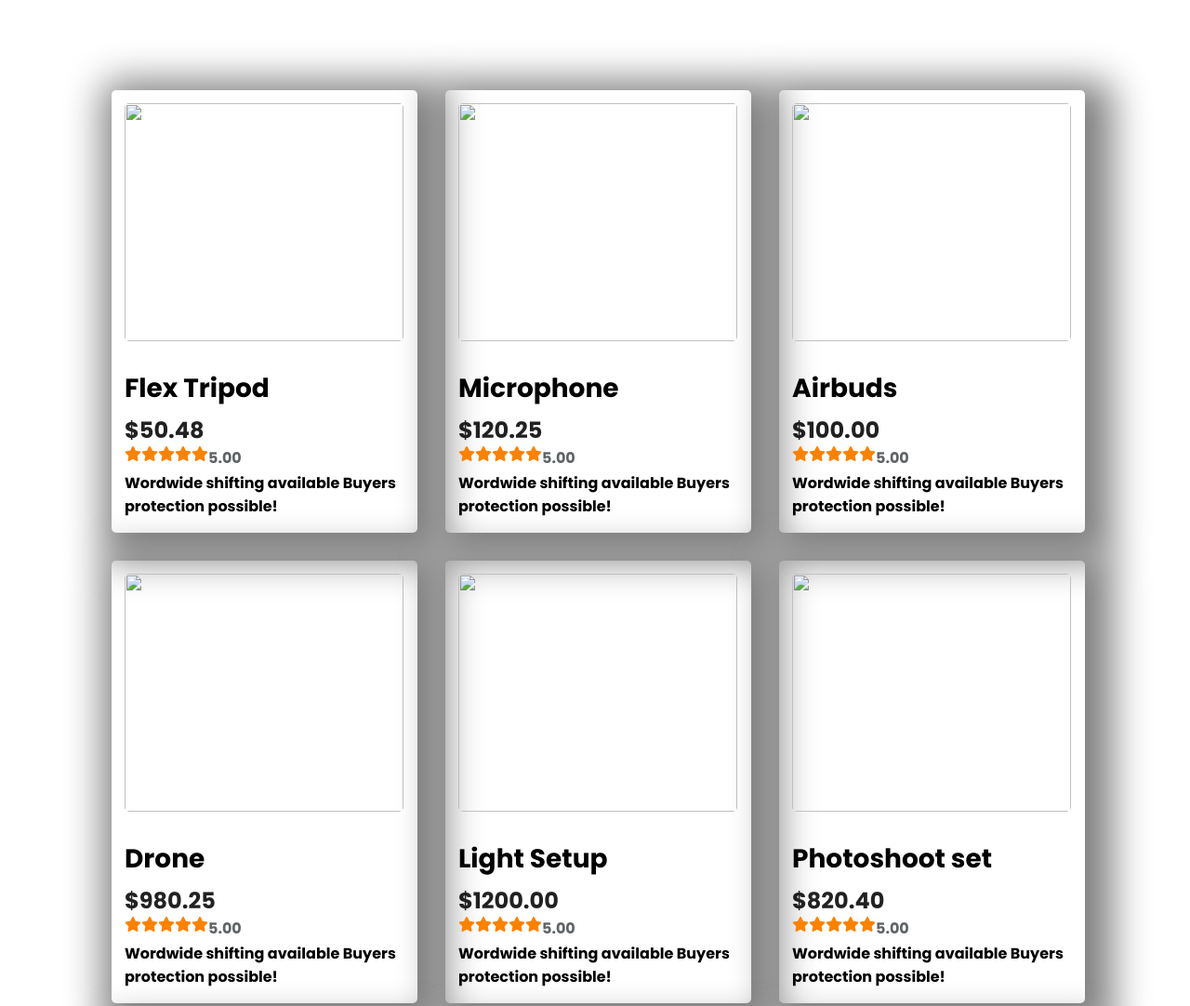
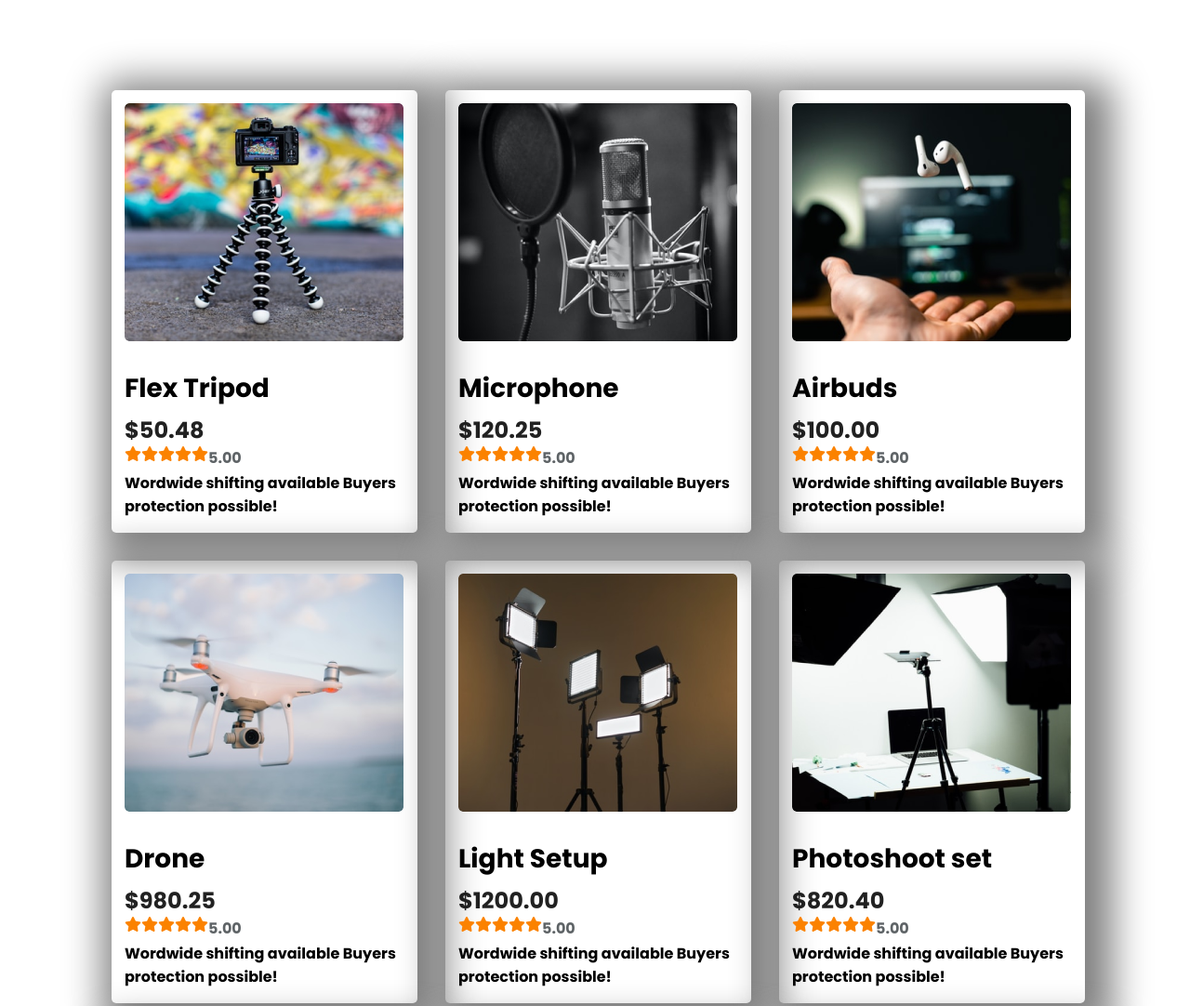
Before and after one commit to jahiduddin1/assignment-no-2, a plain HTML site: page index.html in a window 1280 px wide. Shown: the part 688-1770 px from the top of the page at 93% size. Drawn offline with Linux system fonts and the light colour scheme; the site is published under a folder, as on GitHub Pages, so addresses that start at the root find nothing.

Commit message:
img chacked

```diff
--- a/index.html
+++ b/index.html
@@ -32,7 +32,7 @@
                         </div>
                 </div>
                 <div class="camera">
-                    <img src="/images/main-camera.png" alt="">
+                    <img src="images/main-camera.png" alt="">
                 </div>
             </div>
 
@@ -43,7 +43,7 @@
             <div class="collection-conteiner">
                 <div class="collections">
                     <div class="collection">
-                        <img src="/images/tripod.png" alt="">
+                        <img src="images/tripod.png" alt="">
 
                     </div>
                     <div class="collection-info">
@@ -63,7 +63,7 @@
                 </div>
                 <div class="collections">
                     <div class="collection">
-                        <img src="/images/mic.png" alt="">
+                        <img src="images/mic.png" alt="">
 
                     </div>
                     <div class="collection-info">
@@ -83,7 +83,7 @@
                 </div>
                 <div class="collections">
                     <div class="collection">
-                        <img src="/images/airpod.png" alt="">
+                        <img src="images/airpod.png" alt="">
 
                     </div>
                     <div class="collection-info">
@@ -103,7 +103,7 @@
                 </div>
                 <div class="collections">
                     <div class="collection">
-                        <img src="/images/drone.png" alt="">
+                        <img src="images/drone.png" alt="">
 
                     </div>
                     <div class="collection-info">
@@ -123,7 +123,7 @@
                 </div>
                 <div class="collections">
                     <div class="collection">
-                        <img src="/images/lights.png" alt="">
+                        <img src="images/lights.png" alt="">
 
                     </div>
                     <div class="collection-info">
@@ -143,7 +143,7 @@
                 </div>
                 <div class="collections">
                     <div class="collection">
-                        <img src="/images/setup.png" alt="">
+                        <img src="images/setup.png" alt="">
 
                     </div>
                     <div class="collection-info">
@@ -163,7 +163,7 @@
                 </div>
                 <div class="collections">
                     <div class="collection">
-                        <img src="/images/camera.png" alt="">
+                        <img src="images/camera.png" alt="">
 
                     </div>
                     <div class="collection-info">
@@ -183,7 +183,7 @@
                 </div>
                 <div class="collections">
                     <div class="collection">
-                        <img src="/images/single-light.png" alt="">
+                        <img src="images/single-light.png" alt="">
 
                     </div>
                     <div class="collection-info">
@@ -203,7 +203,7 @@
                 </div>
                 <div class="collections">
                     <div class="collection">
-                        <img src="/images/action.png" alt="">
+                        <img src="images/action.png" alt="">
 
                     </div>
                     <div class="collection-info">
```
